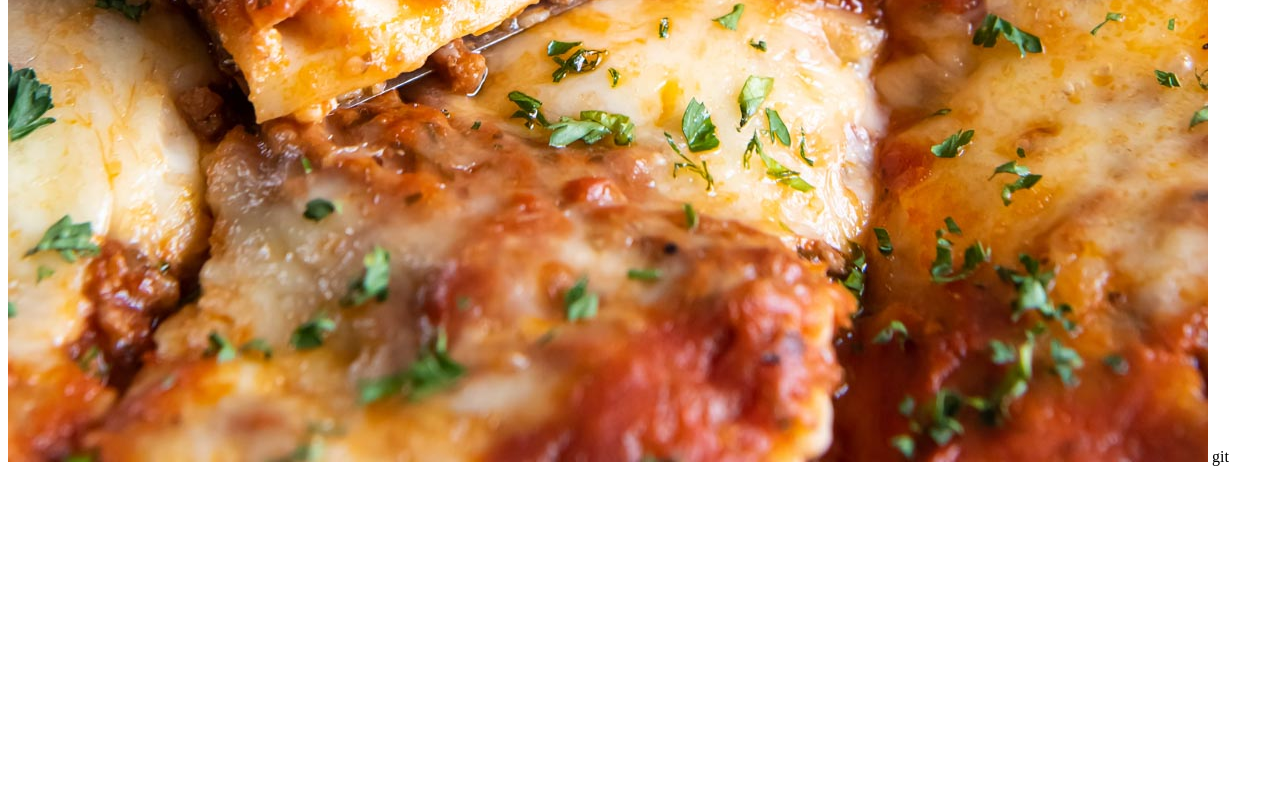
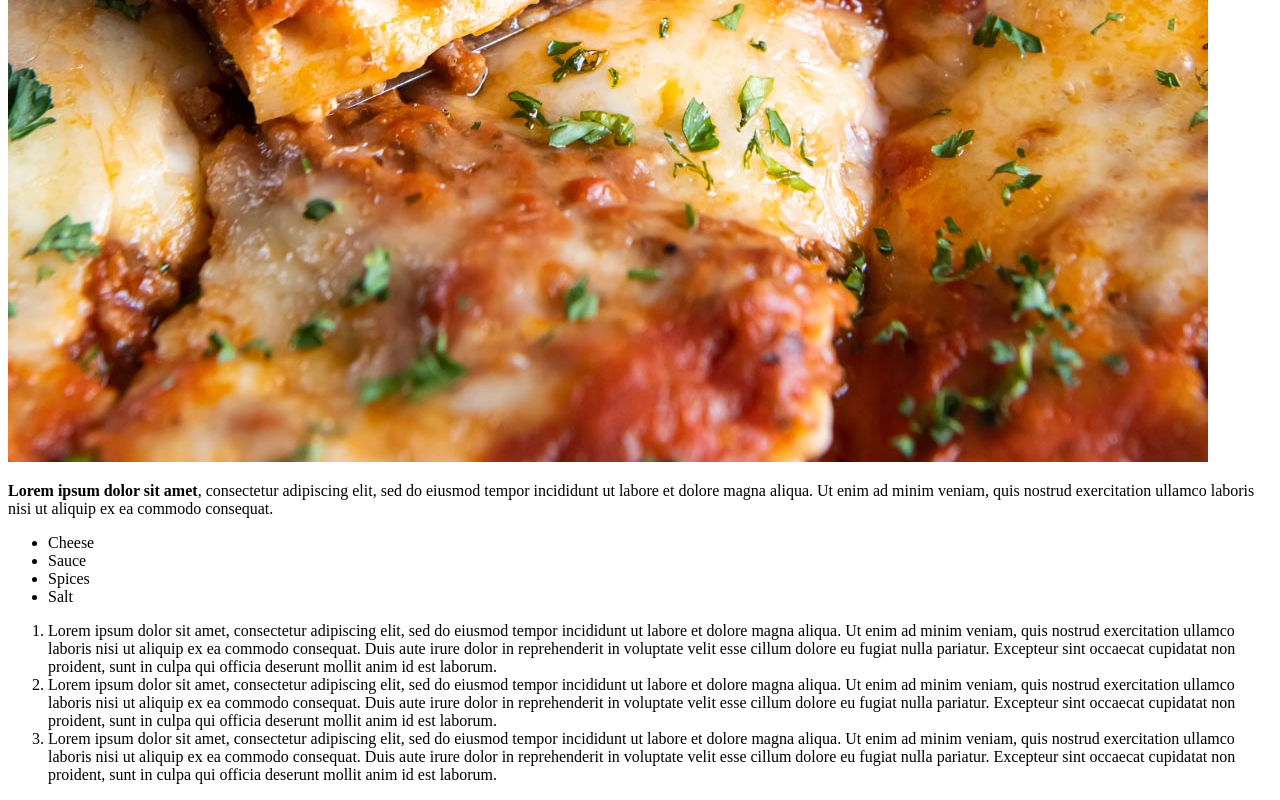
Before and after one commit to mpd1342/odin-recipes, a plain HTML site: page recipes/lasagna.html in a window 1280 px wide. Shown: the part 818-1618 px from the top of the page. Before the commit the page ends 1292 px from the top, so only its background shows below. Drawn offline with Linux system fonts and the light colour scheme.

Commit message:
Add incredients and instructions to recipe

```diff
--- a/recipes/lasagna.html
+++ b/recipes/lasagna.html
@@ -7,5 +7,21 @@
   <body>
     <h1>My extra special and original lasagna recipe</h1>
     <img src="../img/lasagna.jpg" alt="picture of delicious lasagna">
+     <p> <strong>Lorem ipsum dolor sit amet</strong>, consectetur adipiscing elit,
+    sed do eiusmod tempor incididunt ut labore et dolore magna aliqua. Ut enim
+    ad minim veniam, quis nostrud exercitation ullamco laboris nisi ut aliquip
+    ex ea commodo consequat. </p>
+    <ul>
+        <li>Cheese</li>
+        <li>Sauce</li>
+        <li>Spices</li>
+        <li>Salt</li>
+    </ul>
+    <ol>
+        <li>Lorem ipsum dolor sit amet, consectetur adipiscing elit, sed do eiusmod tempor incididunt ut labore et dolore magna aliqua. Ut enim ad minim veniam, quis nostrud exercitation ullamco laboris nisi ut aliquip ex ea commodo consequat. Duis aute irure dolor in reprehenderit in voluptate velit esse cillum dolore eu fugiat nulla pariatur. Excepteur sint occaecat cupidatat non proident, sunt in culpa qui officia deserunt mollit anim id est laborum.</li>
+        <li>Lorem ipsum dolor sit amet, consectetur adipiscing elit, sed do eiusmod tempor incididunt ut labore et dolore magna aliqua. Ut enim ad minim veniam, quis nostrud exercitation ullamco laboris nisi ut aliquip ex ea commodo consequat. Duis aute irure dolor in reprehenderit in voluptate velit esse cillum dolore eu fugiat nulla pariatur. Excepteur sint occaecat cupidatat non proident, sunt in culpa qui officia deserunt mollit anim id est laborum.</li>
+        <li>Lorem ipsum dolor sit amet, consectetur adipiscing elit, sed do eiusmod tempor incididunt ut labore et dolore magna aliqua. Ut enim ad minim veniam, quis nostrud exercitation ullamco laboris nisi ut aliquip ex ea commodo consequat. Duis aute irure dolor in reprehenderit in voluptate velit esse cillum dolore eu fugiat nulla pariatur. Excepteur sint occaecat cupidatat non proident, sunt in culpa qui officia deserunt mollit anim id est laborum.</li>
+    </ol>
+
   </body>
-</html>git
+</html>
```
